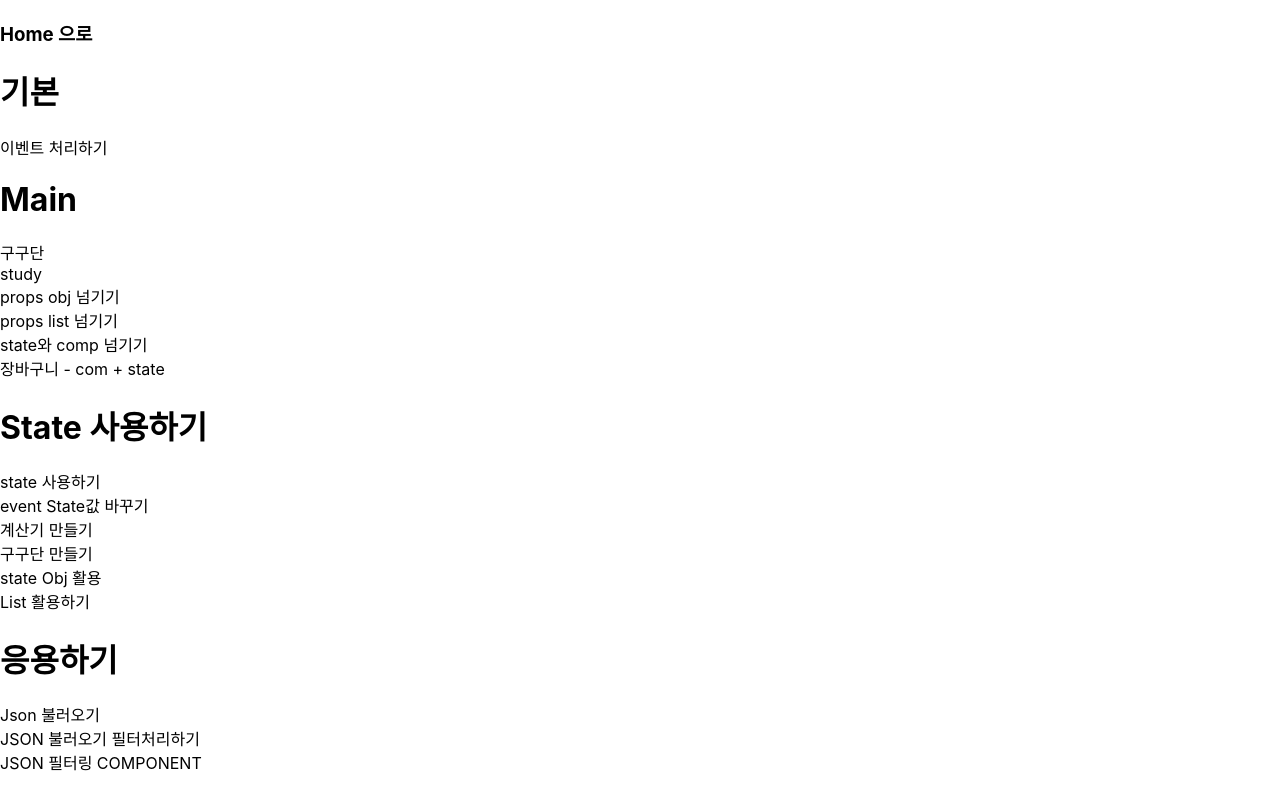
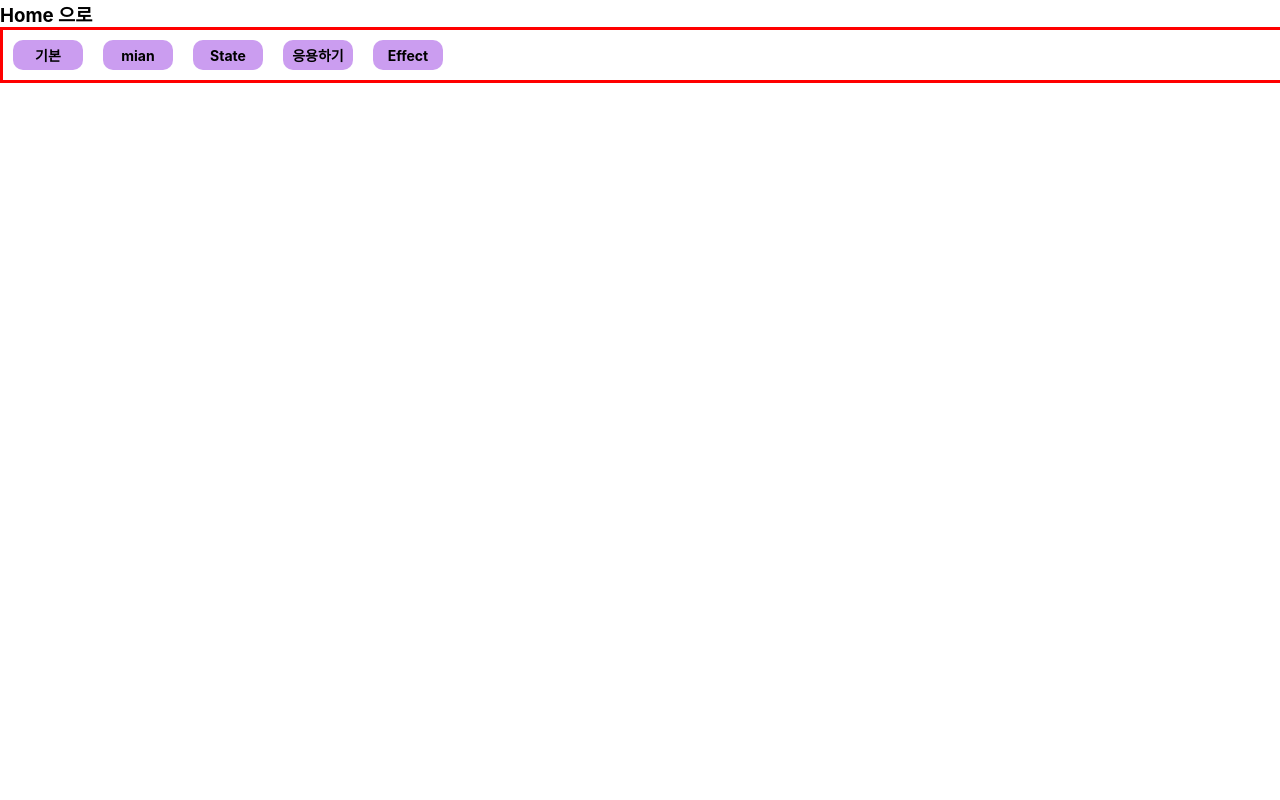
Before and after one commit to MollangPiu/reactStudy, a React (Create React App) app: page / in a window 1280 px wide. Built offline with nearby package versions, Linux system fonts and the light colour scheme.

Commit message:
Update: 파일 정리

```diff
--- a/src/App.css
+++ b/src/App.css
@@ -1,42 +1,13 @@
-.App {
-  text-align: center;
+:root {
+  --firstColor: #CB9DF0;
+  --secondColor: #F0C1E1;
+  --thirdColor: #fddbbb;
+  --forColor: #fff98f;
 }
-
-.App-logo {
-  height: 40vmin;
-  pointer-events: none;
+* {
+  margin: 0;
+  padding: 0;
 }
-
-@media (prefers-reduced-motion: no-preference) {
-  .App-logo {
-    animation: App-logo-spin infinite 20s linear;
-  }
-}
-
-.App-header {
-  background-color: #282c34;
-  min-height: 100vh;
-  display: flex;
-  flex-direction: column;
-  align-items: center;
-  justify-content: center;
-  font-size: calc(10px + 2vmin);
-  color: white;
-}
-
-.App-link {
-  color: #61dafb;
-}
-
-@keyframes App-logo-spin {
-  from {
-    transform: rotate(0deg);
-  }
-  to {
-    transform: rotate(360deg);
-  }
-}
-
 .mainDiv {
   cursor: pointer;
 }
@@ -58,3 +29,28 @@
 .mainTable tr th {
   background-color: aquamarine;
 }
+
+
+.navArea {
+  display: flex;
+  width: 100%;
+  height: 50px;
+  border: 3px red solid;
+}
+
+.navArea .btnArea {
+  display: flex;
+  justify-content: center;
+  justify-items: center;
+  align-items: center;
+
+  margin: 10px;
+  padding: 5px;
+  width: 60px;
+  border-radius: 10px;
+  background-color: var(--firstColor);
+  cursor: pointer;
+
+  font-size: 14px;
+  font-weight: bold;
+}
--- a/src/App.js
+++ b/src/App.js
@@ -1,4 +1,4 @@
-import {Component} from 'react';
+import {Component, useState} from 'react';
 import './App.css';
 import { BrowserRouter, Routes, Route, useNavigate } from 'react-router-dom';
 
@@ -63,7 +63,121 @@ class App extends Component {
   }
 }
 
+/** React 기본 */
+function Deafult(props) {
 
+  return(
+    <div>
+      <h1>기본</h1>
+      <a className='mainDiv' onClick={function(e) {
+        e.preventDefault();
+        props.onPage('/evt1');
+      }} >이벤트 처리하기</a><br/>
+    </div>
+  )
+}
+
+/** 메인 화면 */
+function MainAction(props) {
+  return(
+    <div>
+      <h1 h1>Main</h1>
+      <a className="mainDiv" onClick={function(e) {
+        e.preventDefault();
+        props.onPage('/first');
+      }}>구구단</a><br/>
+      <a className='mainDiv' onClick={function(e) {
+        e.preventDefault();
+        props.onPage('/study1');
+      }}>study</a><br/>
+
+      <a className='mainDiv' onClick={function(e) {
+        e.preventDefault();
+        props.onPage('/study2');
+      }}>props obj 넘기기</a><br/>
+
+      <a className='mainDiv' onClick={function(e) {
+        e.preventDefault();
+        props.onPage('./study3')
+      }}>props list 넘기기</a><br/>
+
+
+      <a className='mainDiv' onClick={(e) => {
+        e.preventDefault();
+        props.onPage('./comp4');
+      }}>state와 comp 넘기기</a><br/>
+      <a className='mainDiv' onClick={e => {
+        e.preventDefault();
+        props.onPage('./comp5');
+      }}>장바구니 - com + state</a>
+
+    </div>
+  )
+}
+
+function State(props) {
+  return (
+    <div>
+<h1>State 사용하기</h1>
+      <a className='mainDiv' onClick={function(e) {
+        e.preventDefault();
+        props.onPage('./sta1');
+      }}>state 사용하기</a><br/>
+      <a className='mainDiv' onClick={function(e) {
+        e.preventDefault();
+        props.onPage('./sta2');
+
+      }}>event State값 바꾸기</a><br/>
+      <a className='mainDiv' onClick={(e) => {
+        e.preventDefault();
+        props.onPage('./sta3');
+      }}>계산기 만들기</a><br/>
+      <a className='mainDiv' onClick={(e) => {
+        e.preventDefault();
+        props.onPage('./sta4');
+      }}
+      >구구단 만들기</a><br/>
+      <a className='mainDiv' onClick={e=> {
+        e.preventDefault();
+        props.onPage('./sta5');
+      }}>state Obj 활용</a><br/>
+      <a className='mainDiv' onClick={e => {
+        e.preventDefault();
+        props.onPage('./sta6');
+      }}>List 활용하기</a>
+    </div>
+  )
+
+}
+
+/** 응용하기 */
+function Application(props) {
+  return(
+    <div>
+      <h1>응용하기</h1>
+      <a className='mainDiv' onClick={e=> {
+        e.preventDefault();
+        props.onPage('/json1')
+      }}>Json 불러오기</a><br/>
+      <a className='mainDiv' onClick={e => {
+        e.preventDefault();
+        props.onPage('/json2')
+      }}>JSON 불러오기 필터처리하기</a><br/>
+      <a className='mainDiv' onClick={e=> {
+        e.preventDefault();
+        props.onPage('/json3');
+      }}>JSON 필터링 COMPONENT</a><br/>
+    </div>
+  )
+}
+
+function Effect(props) {
+  return(
+    <div>
+      Effect
+    </div>
+  )
+}
 
 function Main() {
 
@@ -72,92 +186,37 @@ function Main() {
     movePage(url);
   }
 
+  const [화면, 변경화면] = useState(false);
+  const propMove = url => {
+    movePage(url);
+  }
 
   return(
     <div>
-      <h1>기본</h1>
+      <nav className='navArea'>
+      <div className='btnArea' onClick={e=> {
+        변경화면('default');
+      }
+      }>기본</div>
+      <div className='btnArea' onClick={e=> {
+        변경화면('main');
+      }}>mian</div>
+      <div className='btnArea' onClick={e=> {
+        변경화면('state');
+      }}>State</div>
+      <div className='btnArea' onClick={e=> {
+        변경화면('application');
+      }}>응용하기</div>
+      <div className='btnArea' onClick={e=> {
+        변경화면('effect');
+      }}>Effect</div>
+      </nav>
+      {화면 === 'default' && <Deafult onPage={propMove}/>}
+      {화면 === 'main' && <MainAction onPage={propMove}/>}
+      {화면 === 'state' && <State onPage={propMove}/>}
+      {화면 === 'application' && <Application onPage={propMove}/>}
+      {화면 === 'effect' && <Effect onPage={propMove}/>}
 
-
-      <a className='mainDiv' onClick={function(e) {
-        e.preventDefault();
-        move('/evt1');
-      }} >이벤트 처리하기</a><br/>
-
-      <h1>Main</h1>
-      <a className="mainDiv" onClick={function(e) {
-        e.preventDefault();
-        move('/first');
-      }}>구구단</a><br/>
-      <a className='mainDiv' onClick={function(e) {
-        e.preventDefault();
-        move('/study1');
-      }}>study</a><br/>
-
-      <a className='mainDiv' onClick={function(e) {
-        e.preventDefault();
-        move('/study2');
-      }}>props obj 넘기기</a><br/>
-
-      <a className='mainDiv' onClick={function(e) {
-        e.preventDefault();
-        move('./study3')
-      }}>props list 넘기기</a><br/>
-
-
-      <a className='mainDiv' onClick={(e) => {
-        e.preventDefault();
-        move('./comp4');
-      }}>state와 comp 넘기기</a><br/>
-      <a className='mainDiv' onClick={e => {
-        e.preventDefault();
-        move('./comp5');
-      }}>장바구니 - com + state</a>
-
-
-
-
-
-      <h1>State 사용하기</h1>
-      <a className='mainDiv' onClick={function(e) {
-        e.preventDefault();
-        move('./sta1');
-      }}>state 사용하기</a><br/>
-      <a className='mainDiv' onClick={function(e) {
-        e.preventDefault();
-        move('./sta2');
-
-      }}>event State값 바꾸기</a><br/>
-      <a className='mainDiv' onClick={(e) => {
-        e.preventDefault();
-        move('./sta3');
-      }}>계산기 만들기</a><br/>
-      <a className='mainDiv' onClick={(e) => {
-        e.preventDefault();
-        move('./sta4');
-      }}
-      >구구단 만들기</a><br/>
-      <a className='mainDiv' onClick={e=> {
-        e.preventDefault();
-        move('./sta5');
-      }}>state Obj 활용</a><br/>
-      <a className='mainDiv' onClick={e => {
-        e.preventDefault();
-        move('./sta6');
-      }}>List 활용하기</a>
-
-      <h1>응용하기</h1>
-      <a className='mainDiv' onClick={e=> {
-        e.preventDefault();
-        move('/json1')
-      }}>Json 불러오기</a><br/>
-      <a className='mainDiv' onClick={e => {
-        e.preventDefault();
-        move('/json2')
-      }}>JSON 불러오기 필터처리하기</a><br/>
-      <a className='mainDiv' onClick={e=> {
-        e.preventDefault();
-        move('/json3');
-      }}>JSON 필터링 COMPONENT</a><br/>
     </div>
   )
 }
```
